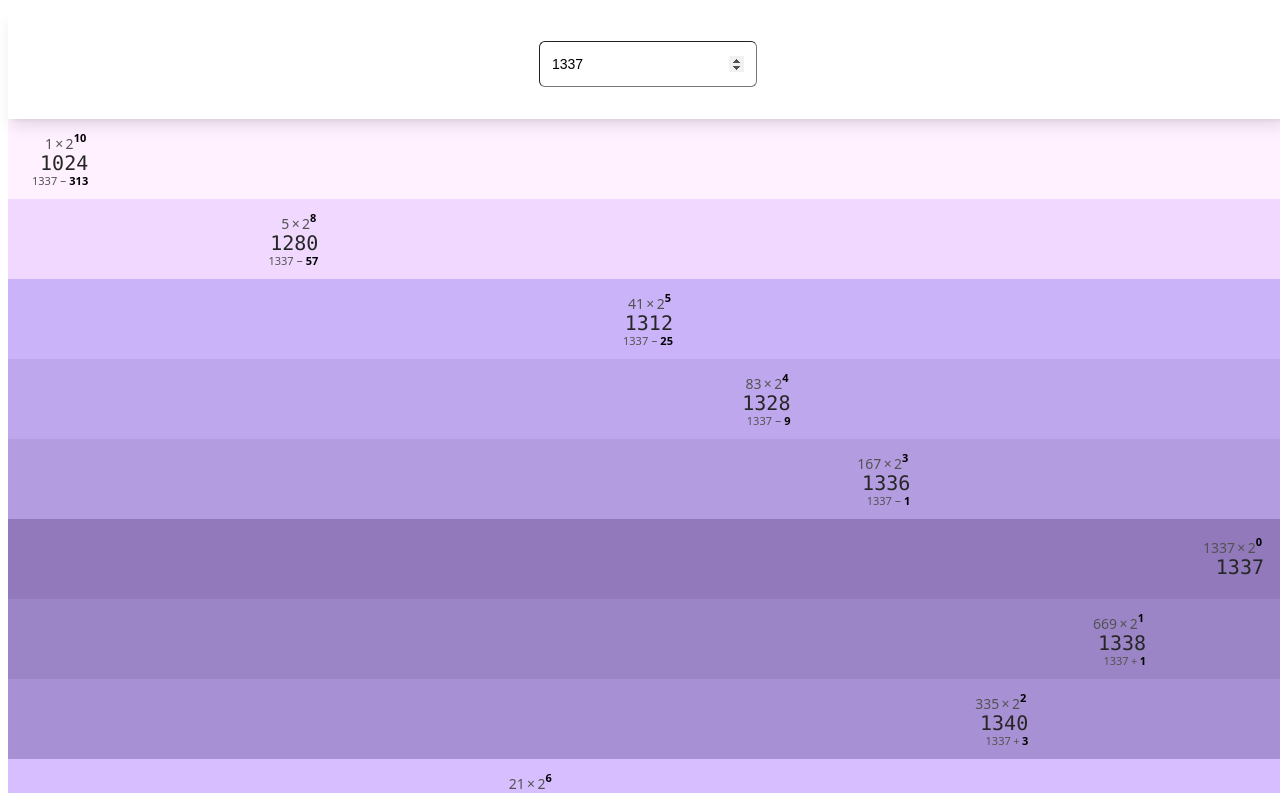
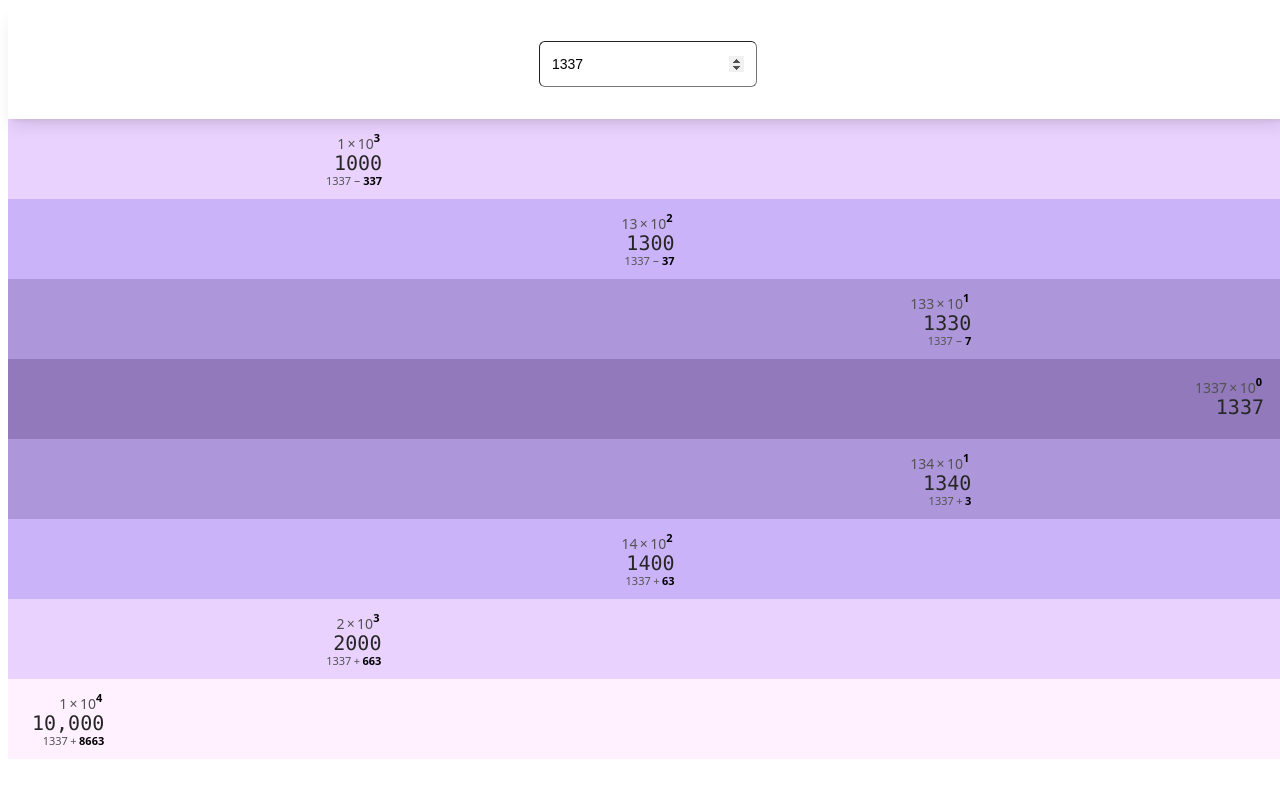
Before and after one commit to jfrancos/objectivelyround, a Svelte app: page / in a window 1280 px wide. Shown: the top 793 px of the page. Built offline with nearby package versions, Linux system fonts and the light colour scheme.

Commit message:
support arbitrary bases

```diff
--- a/src/App.svelte
+++ b/src/App.svelte
@@ -3,11 +3,15 @@
   import { Input } from "$lib/components/ui/input";
   import { round } from "./lib/utils";
 
+  const base = 10;
   let input = $state(1337);
   let inputRef = $state<HTMLInputElement | null>(null);
   let showLimit = $state(false);
-  const neighbors = $derived(input ? round(input) : []);
+  const neighbors = $derived(input ? round(input, base) : []);
   onMount(() => inputRef?.focus());
+  // $inspect(neighbors).with((_, item) =>
+  //   console.log(JSON.stringify(item, undefined, 2)),
+  // );
 
   const formatNumber = (number: number) =>
     number.toLocaleString(undefined, { useGrouping: "min2" });
@@ -26,8 +30,10 @@
 >
   <div class={[showLimit || "invisible"]}>
     For safety reasons, the input is capped at <math
-      class="font-sans font-medium"><msup><mn>2</mn><mn>50</mn></msup></math
+      class="font-sans font-medium"
     >
+      <msup><mn>2</mn><mn>50</mn></msup>
+    </math>
   </div>
   <Input
     class="w-48"
@@ -53,8 +59,11 @@
     >Tell me about your BigInt use case</a
   >
 </header>
-{#each neighbors as { number, exp, delta, coef, rank }}
-  {@const percentage = rank / (neighbors.length - 1)}
+{#each neighbors as { num, exp, delta, coef, rank }}
+  {@const percentage =
+    rank /
+    (Math.max(...neighbors.map((item) => item.rank)) -
+      Math.min(...neighbors.map((item) => item.rank)))}
   <div
     class="px-6 h-20 flex items-center"
     style:background-color={`oklch(${1 - 0.375 * percentage} 0.1 300)`}
@@ -68,16 +77,16 @@
         <mn>{formatNumber(coef)}</mn>
         <mo>&times;</mo>
         <msup>
-          <mn>2</mn>
-          <mn class="font-bold text-black text-11px">{exp}</mn>
+          <mn>{base}</mn>
+          <mn class="font-bold text-black text-0.6875rem">{exp}</mn>
         </msup>
       </math>
       <div class="text-xl font-mono color-neutral-800">
-        {formatNumber(number)}
+        {formatNumber(num)}
       </div>
       <math
         class={[
-          "font-sans text-11px text-neutral-600",
+          "font-sans text-0.6875rem text-neutral-600",
           delta === 0 && "hidden",
         ]}
       >
--- a/src/lib/utils.ts
+++ b/src/lib/utils.ts
@@ -16,35 +16,33 @@ export type WithElementRef<T, U extends HTMLElement = HTMLElement> = T & {
 	ref?: U | null;
 };
 
-const timesDivisibleBy2 = (x: number) => {
+const exponent = (x: number, divisor: number) => {
 	let count = 0;
-	for (let n = x; n % 2 === 0; n /= 2) count++;
+	for (let n = x; n % divisor === 0; n /= divisor) count++;
 	return count;
 };
 
-const isPowerOf2 = (x: number) =>
-	Number.isSafeInteger(x) && x > 0 && (BigInt(x) & (BigInt(x) - 1n)) === 0n;
-
-export const round = (target: number) => {
-	const items = [];
-
-	for (let exp = timesDivisibleBy2(target); 2 ** exp <= target * 2; exp++) {
-		const factor = 2 ** exp;
+export const round = (target: number, base: number) => {
+	if (base < 2) {
+		throw new Error("Rounding has no meaning for base < 2");
+	}
+	const items: { exp: number; num: number; coef: number; delta: number }[] = [];
+	let exp: number;
+	for (exp = exponent(target, base); base ** exp <= target * base; exp++) {
+		const factor = base ** exp;
 		const upItem = Math.ceil(target / factor) * factor;
 		const downItem = Math.floor(target / factor) * factor;
-		const useUp = timesDivisibleBy2(upItem / factor) === 0;
 
-		const number = useUp ? upItem : downItem;
-		const delta = number - target;
-		const coef = number / factor;
-
-		// omit upper power of 2 if target is closer to lower power of 2
-		if (isPowerOf2(number / 2) && number - target > target - number / 2) break;
-		items.push({ number, exp, coef, delta });
+		for (const num of upItem === downItem ? [upItem] : [upItem, downItem]) {
+			if (num > 0 && exponent(num / factor, base) === 0) {
+				const coef = num / factor;
+				const delta = num - target;
+				items.push({ num, exp, coef, delta });
+			}
+		}
 	}
 
 	return items
-		.toReversed()
-		.map((item, rank) => ({ ...item, rank }))
-		.toSorted((a, b) => a.number - b.number);
+		.map((item) => ({ ...item, rank: exp - item.exp - 1 }))
+		.toSorted((a, b) => a.num - b.num);
 };
```
